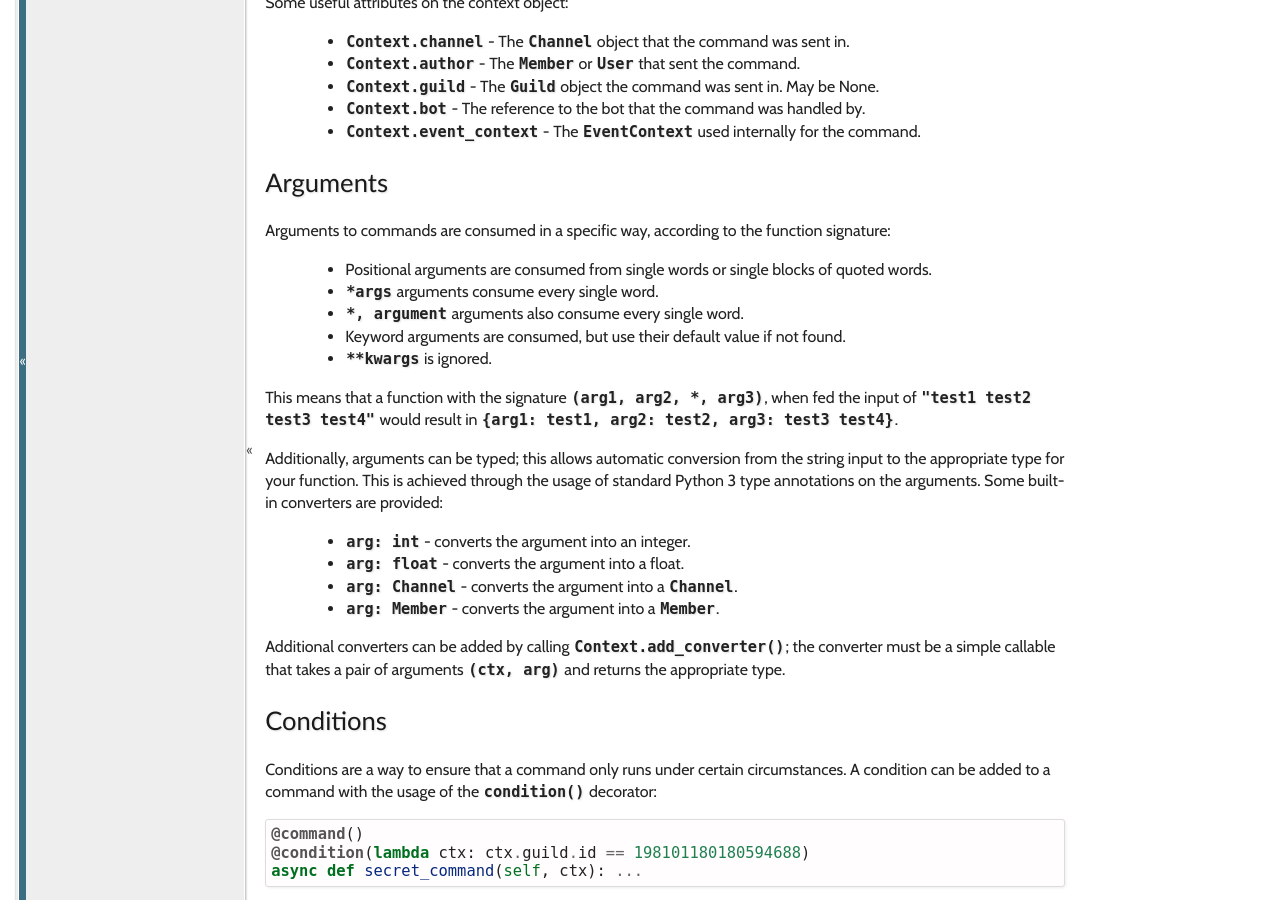
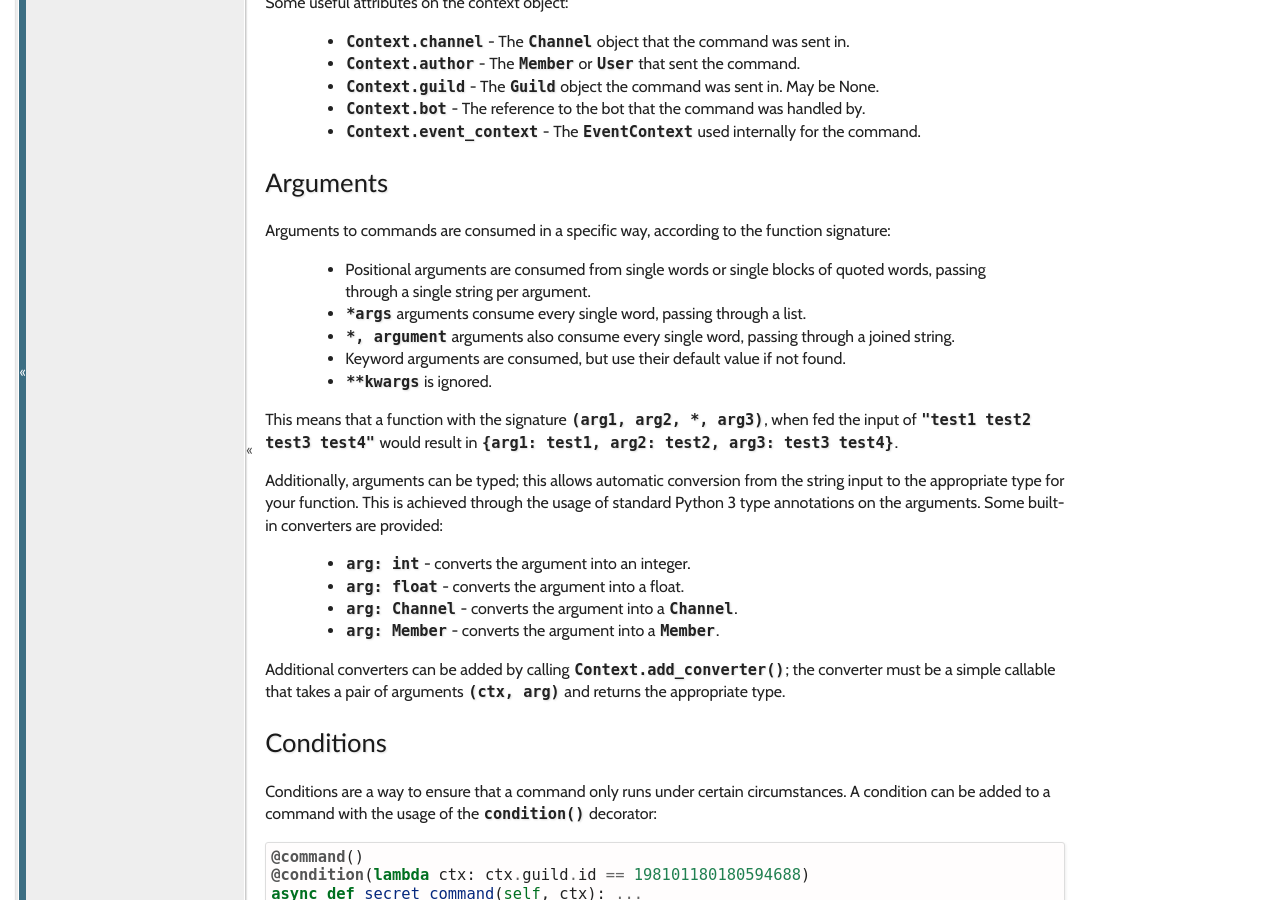
Before and after one commit to Fuyukai/curious, a Sphinx documentation site: the page built from docs/source/tutorial/commands.rst, in a window 1280 px wide and 900 px high, scrolled down 2320 px. Built offline with Sphinx 7.4.7, drawn with Linux system fonts in a browser that asks for light colours; the version number could not be read and is left out.

```diff
--- a/docs/source/changelog.rst
+++ b/docs/source/changelog.rst
@@ -33,7 +33,11 @@ This document displays the differences between each release of curious.
 
  - Make the behaviour of ``*args`` in a command more consistent.
 
+    - *args will now return a list of arguments.
+
     - *args will now call converter(token) on each token it receives as part of the arg string.
+
+ - Fix ``MESSAGE_UPDATE`` handling to be more sane.
 
 0.7.8 (Released 2018-05-23)
 ---------------------------
--- a/docs/source/index.rst
+++ b/docs/source/index.rst
@@ -54,8 +54,6 @@ Documentation
     tutorial/commands
     tutorial/better_event_handling
 
-    tutorial/objects/channel
-
     events
 
     changelog
--- a/docs/source/tutorial/commands.rst
+++ b/docs/source/tutorial/commands.rst
@@ -146,9 +146,10 @@ Arguments
 
 Arguments to commands are consumed in a specific way, according to the function signature:
 
- - Positional arguments are consumed from single words or single blocks of quoted words.
- - ``*args`` arguments consume every single word.
- - ``*, argument`` arguments also consume every single word.
+ - Positional arguments are consumed from single words or single blocks of quoted words, passing
+   through a single string per argument.
+ - ``*args`` arguments consume every single word, passing through a list.
+ - ``*, argument`` arguments also consume every single word, passing through a joined string.
  - Keyword arguments are consumed, but use their default value if not found.
  - ``**kwargs`` is ignored.
 
```
Also changed, not shown: docs/source/tutorial/objects/channel.rst (deleted, +0 -65 lines).
